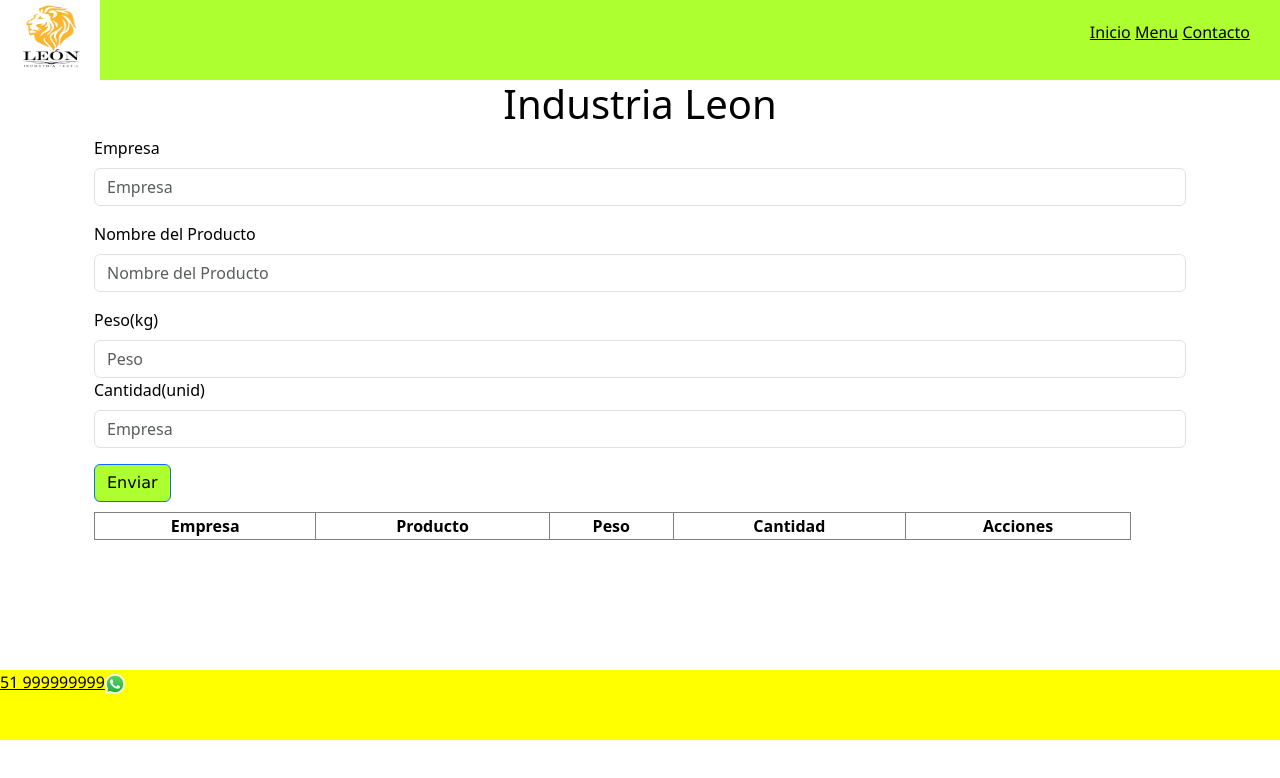
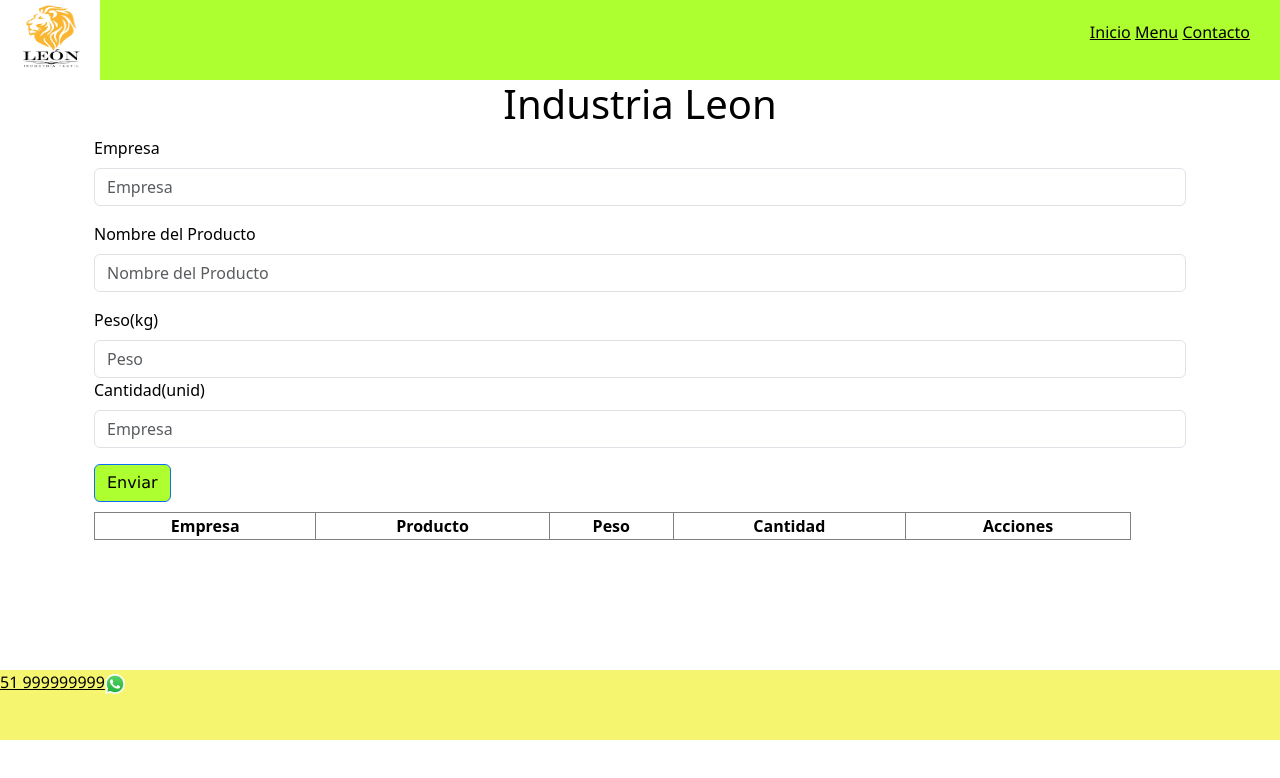
Before and after one commit to francoleon18/CRUD-Industria, a plain HTML site: page index.html in a window 1280 px wide. Drawn offline with nearby package versions, Linux system fonts and the light colour scheme.

Commit message:
Se subio el CSS

```diff
--- a/style.css
+++ b/style.css
@@ -62,7 +62,7 @@ body {
 footer {
   height: 10%;
   margin-top: 130px;
-  background-color: yellow;
+  background-color: rgb(245, 245, 112);
   height: 70px;
 }
 #footer_container {
```
